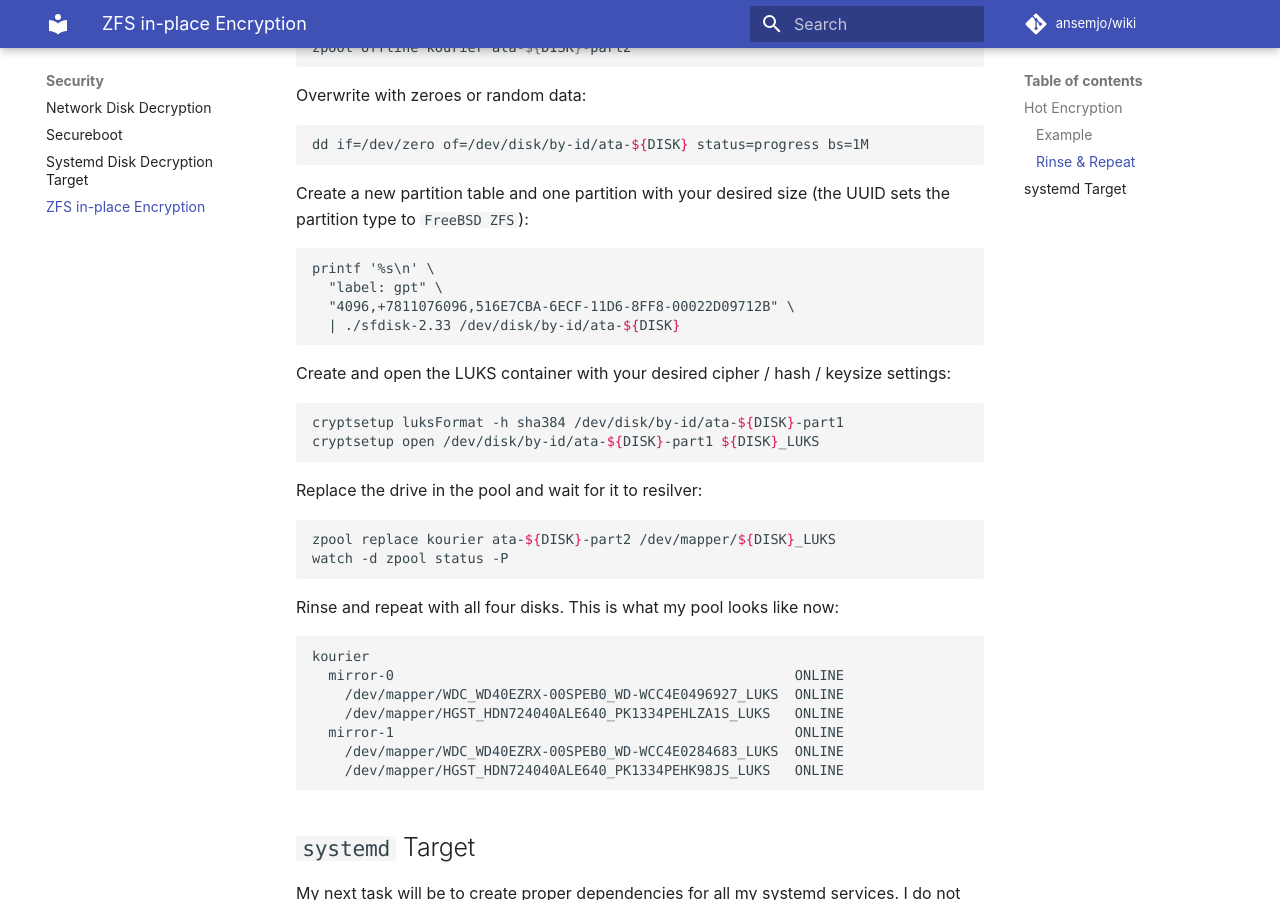
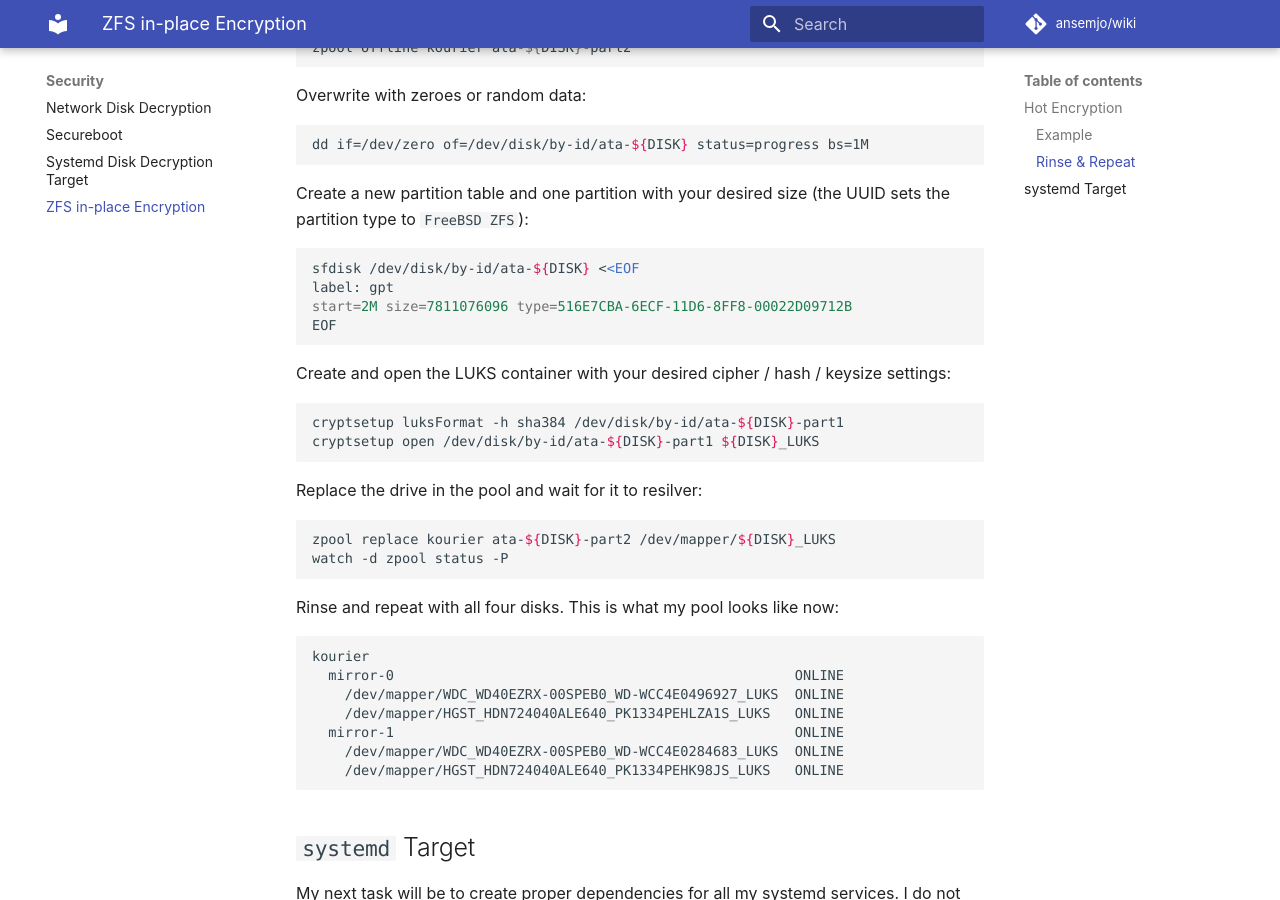
Before and after one commit to ansemjo/wiki, an MkDocs documentation site: the page built from docs/security/zfs-in-place-encryption.md, in a window 1280 px wide and 900 px high, scrolled down 1833 px. Built offline with MkDocs 1.6.1 and Material for MkDocs 9.7.7, drawn with Linux system fonts in a browser that asks for light colours; comment, search, counter and statistics services are not loaded.

Commit message:
make sfdisk script in raid encryption tip more readable

```diff
--- a/docs/security/zfs-in-place-encryption.md
+++ b/docs/security/zfs-in-place-encryption.md
@@ -65,10 +65,10 @@ Overwrite with zeroes or random data:
 Create a new partition table and one partition with your desired size (the UUID sets the partition
 type to `FreeBSD ZFS`):
 
-    printf '%s\n' \
-      "label: gpt" \
-      "4096,+7811076096,516E7CBA-6ECF-11D6-8FF8-00022D09712B" \
-      | ./sfdisk-2.33 /dev/disk/by-id/ata-${DISK}
+    sfdisk /dev/disk/by-id/ata-${DISK} <<EOF
+    label: gpt
+    start=2M size=7811076096 type=516E7CBA-6ECF-11D6-8FF8-00022D09712B
+    EOF
 
 Create and open the LUKS container with your desired cipher / hash / keysize settings:
 
```
